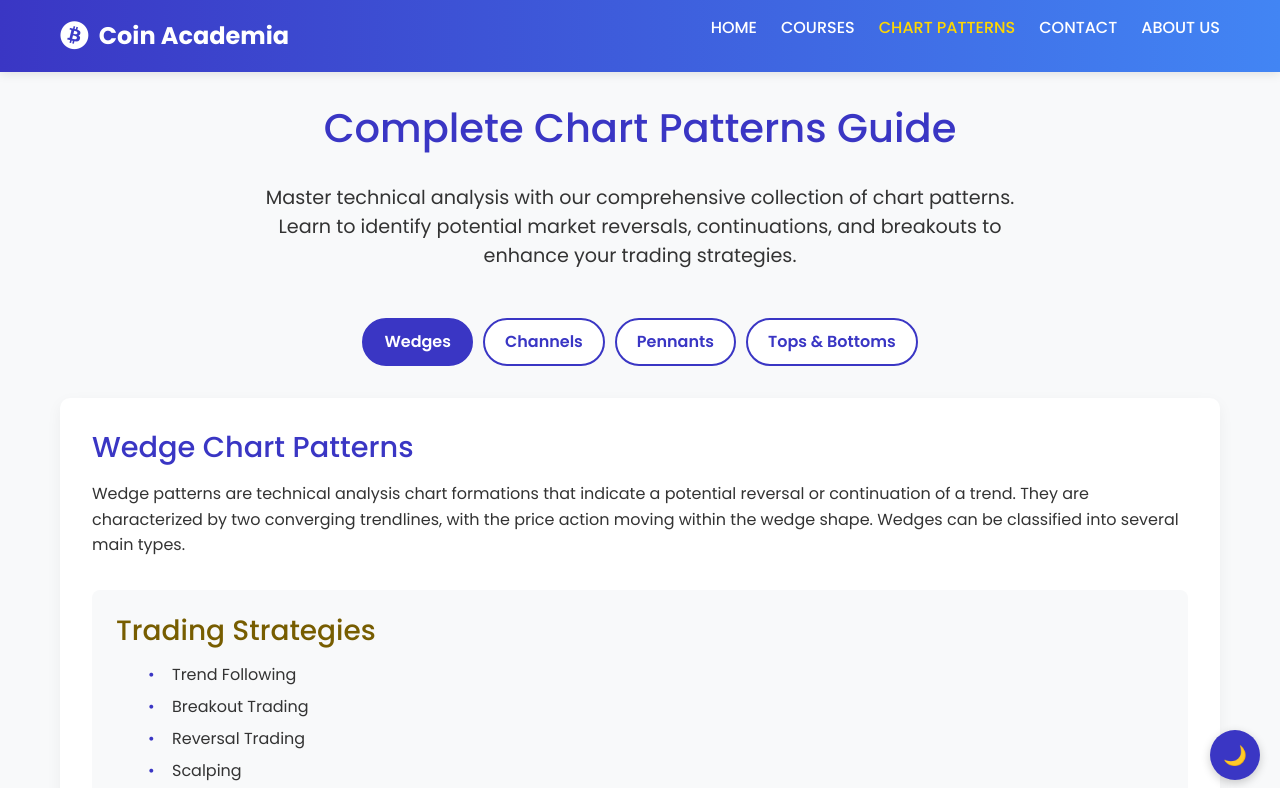
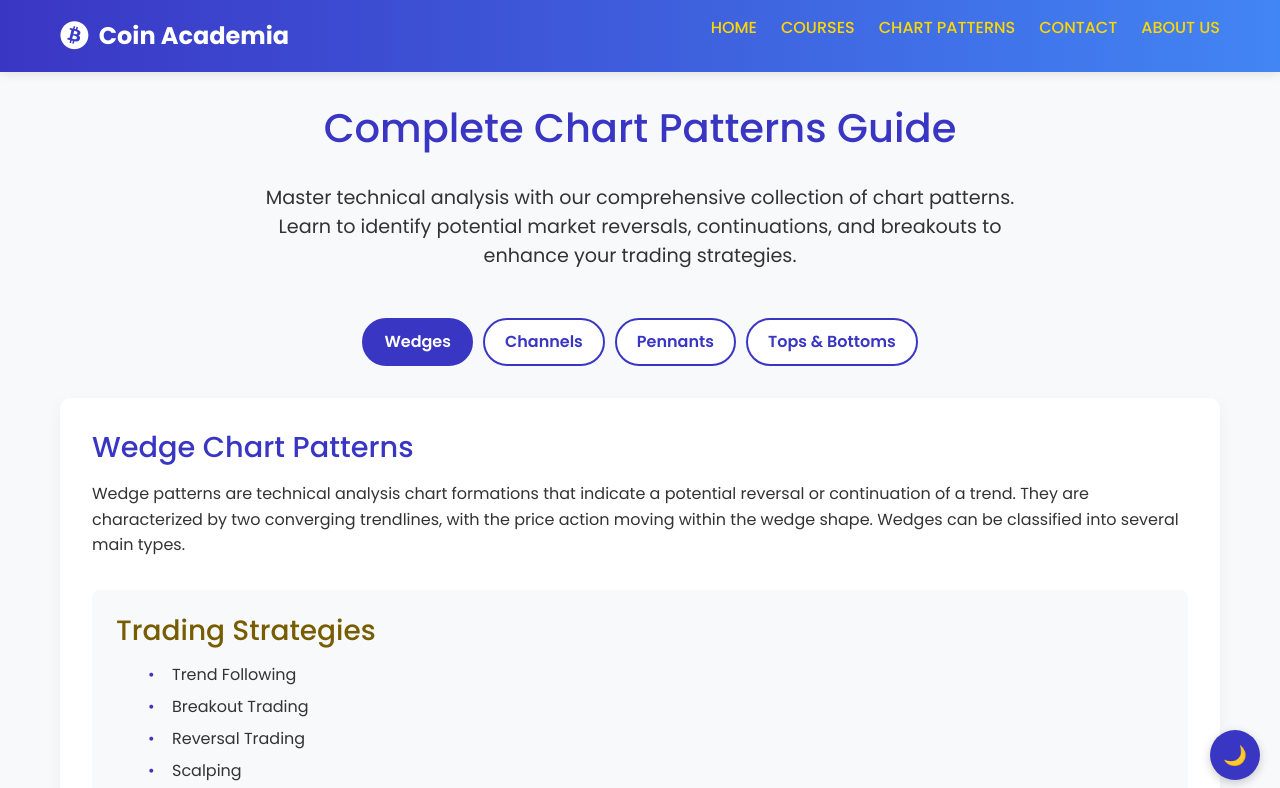
Before and after one commit to emouisaac/coinacademia, a website: page public/charts.html in a window 1280 px wide. Shown: the top 788 px of the page. Drawn offline with nearby package versions, Linux system fonts and the light colour scheme.

Commit message:
chart fix

```diff
--- a/public/charts.html
+++ b/public/charts.html
@@ -412,11 +412,11 @@
             </div>
             <nav>
                 <ul class="nav-links">
-                    <li><a href="../index.html">HOME</a></li>
-                    <li><a href="../index.html#courses">COURSES</a></li>
+                    <li><a href="/index.html" class="active">HOME</a></li>
+                    <li><a href="../index.html#courses" class="active">COURSES</a></li>
                     <li><a href="#" class="active">CHART PATTERNS</a></li>
-                    <li><a href="../index.html#contact">CONTACT</a></li>
-                    <li><a href="../index.html#about">ABOUT US</a></li>
+                    <li><a href="../index.html#contact" class="active">CONTACT</a></li>
+                    <li><a href="../index.html#about" class="active">ABOUT US</a></li>
                 </ul>
                 <div class="burger">
                     <div class="line1"></div>
```
